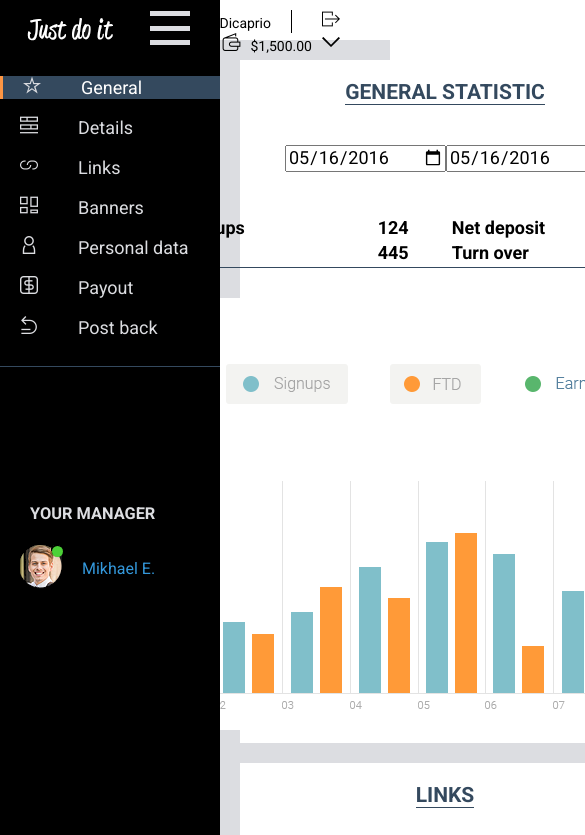
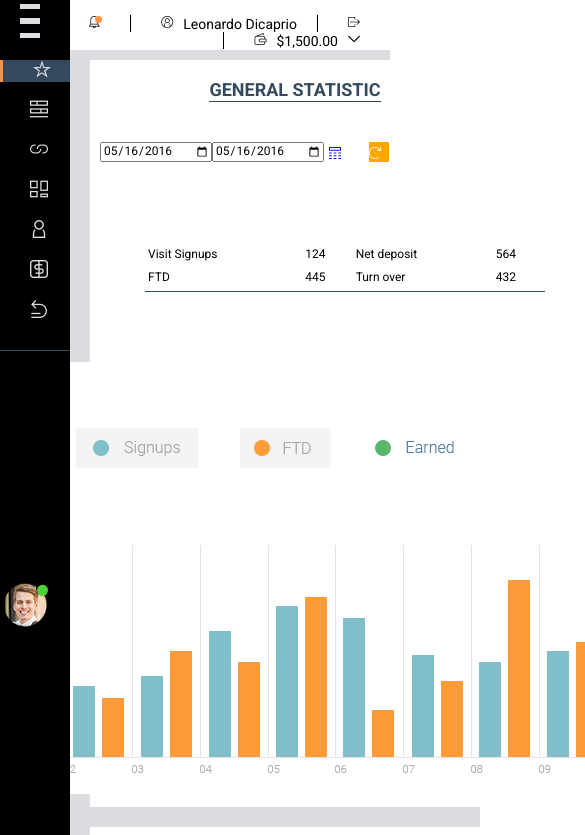
Before and after one commit to jacekkacki/solo-project-1, a website: page src/index.html in a window 390 px wide. Shown: the top 835 px of the page, 585 px wide, since content can reach past the window. Drawn offline with nearby package versions, Linux system fonts and the light colour scheme; files that its build step writes are made by us from their sources.

Commit message:
add mobile resposibility

```diff
--- a/src/index.html
+++ b/src/index.html
@@ -94,7 +94,7 @@
             <a href="#"><span class="icon-calendar"></span></a>
             <a href="#"><span class="icon-refresh orange"></span></a>
           </div>
-          <div class="gs-tab-two">
+          <div class="general-tab flex-row">
             <table>
               <tbody>
                 <tr>
--- a/src/js/script.js
+++ b/src/js/script.js
@@ -1,9 +1,29 @@
 /* eslint-disable no-irregular-whitespace */
 'use strict';
 
+function moveTopbar(){
+  const sidebarToggled = document.querySelector('.sidebar').classList.contains('hidden');
+  const topbarElem = document.querySelector('.topbar');
+
+  if(sidebarToggled){
+    /*topbarElem.style.setProperty('display', 'block');*/
+    topbarElem.style.setProperty('position', 'left');
+    console.log('topbarElem', topbarElem);
+  }
+}
+
+/*Check width screen*/
+if(document.body.clientWidth < 768){
+  document.querySelector('.sidebar').classList.toggle('hidden');
+  document.querySelector('.main-content').classList.toggle('wide');
+}
+
+/*Toggle button hamburger*/
 document.querySelector('.hamburger').addEventListener('click', function(event) {
   event.preventDefault();
   document.querySelector('.sidebar').classList.toggle('hidden');
-  console.log('Hamburger click');
+  document.querySelector('.main-content').classList.toggle('wide');
   console.log('Twoja rozdzielczość ekranu to: ' + document.body.clientWidth + 'x' + document.body.clientHeight);
+  console.log(document.querySelector('.topbar'));
+  moveTopbar();
 });
--- a/src/sass/_layout.scss
+++ b/src/sass/_layout.scss
@@ -1,6 +1,13 @@
 /* Global */
 *, *::before, *::after {
   box-sizing: border-box;
+}
+
+/*Media*/
+@mixin mobile {
+  @media (max-width: 768px) {
+    @content;
+  }
 }
 
 html {
@@ -20,29 +27,39 @@ body {
 }
 
 .main-content {
-  width: 100wh;
   margin: 60px 20px 20px 240px;
   background-color: $basic-color;
+
+  @include mobile {
+    margin: 70px 20px 20px 90px;
+  }
 }
 
 .flex-row {
   display: flex;
   width: 100%;
   flex-direction: row;
+
+  @include mobile {
+    margin-bottom: 40px;
+    flex-direction: column;
+    margin-left: 90px;
+    font-size: $mobile-font-size;
+    justify-items: left;
+  }
 }
 
 .flex-column {
   display: flex;
   width: 100%;
   flex-direction: column;
-}
 
-hr {
-  color: $grey-color;
-}
-
-.subpage-off {
-  display: none;
+  @include mobile {
+    margin-bottom: 40px;
+    margin-left: 0px;
+    font-size: $mobile-font-size;
+    justify-items: left;
+  }
 }
 
 .col-1 {flex: 8.333%;}
--- a/src/sass/_variables.scss
+++ b/src/sass/_variables.scss
@@ -8,6 +8,7 @@ $basic-color: #dcdde1;
 $light-color: white;
 
 /* Font sizes */
+$mobile-font-size: 12px;
 $paragraph-font-size: 16px;
 $basic-font-size: 18px;
 
--- a/src/sass/components/_manager.scss
+++ b/src/sass/components/_manager.scss
@@ -1,8 +1,13 @@
 .sidebar .managers {
   position: absolute;
-  top: 65%;
-  transform: translateY(-65%);
+  top: 60%;
+  transform: translateY(-60%);
   padding-left: 10px;
+
+  @include mobile {
+    top: 65%;
+    transform: translateY(65%);
+  }
 
   .manager-title h3 {
     margin: 20px 0 0 20px;
--- a/src/sass/sections/_general-content.scss
+++ b/src/sass/sections/_general-content.scss
@@ -2,6 +2,11 @@
   flex: 1;
   background-color: $light-color;
   margin-bottom: 20px;
+}
+
+.main-content.wide {
+  margin: 60px 20px 20px 90px;
+  transition: $transition;
 }
 
 .general-statistic .date-value {
@@ -12,10 +17,21 @@
   font-size: $basic-font-size;
   font-weight: $font-weight-semi-bold;
 
+  @include mobile {
+    font-size: $mobile-font-size;
+    width: 200px;
+    flex-direction: row;
+    margin-left: 10px;
+  }
+
   .icon-calendar:before {
     content: '\0048';
     font-size: $basic-font-size;
     margin-top: 5px;
+
+    @include mobile {
+      font-size: $mobile-font-size;
+    }
   }
 
   .orange {
@@ -27,17 +43,26 @@
     font-size: $basic-font-size;
     color: $light-color;
     margin-top: 5px;
+
+    @include mobile {
+      font-size: $mobile-font-size;
+    }
   }
 
   span {
     display: block;
     width: 30px;
     height: 30px;
-    margin: 0 10px 0 5px;
+    margin: 0 15px 0 5px;
+
+    @include mobile {
+      width: 20px;
+      height: 20px;
+    }
   }
 }
 
-.general-statistic .gs-tab-two table {
+.general-statistic .general-tab table {
   height: 50px;
   width: 600px;
   border-bottom: 1px solid $grey-color;
@@ -45,6 +70,14 @@
   margin: 30px auto;
   font-size: $basic-font-size;
   font-weight: $font-weight-semi-bold;
+
+  @include mobile {
+    width: 400px;
+    font-size: $mobile-font-size;
+    font-weight: $font-weight-light;
+    margin: 30px 10px;
+    justify-items: left;
+  }
 
   .forty td {
     width: 40%;
@@ -65,11 +98,19 @@
   content: '\004c';
   font-size: $basic-font-size;
   color: $notification-color;
+
+  @include mobile {
+    font-size: $mobile-font-size;
+  }
 }
 
 .general-links .link-icons .icon-trash:before {
   content: '\005a';
   font-size: $basic-font-size;
+
+  @include mobile {
+    font-size: $mobile-font-size;
+  }
 }
 
 .general-links .flex-row {
@@ -90,24 +131,46 @@
       opacity: 1;
     }
   }
+
+  @include mobile {
+    flex-direction: row;
+    margin-bottom: 40px;
+    max-width: 290px;
+    margin-left: 10px;
+    font-size: $mobile-font-size;
+    justify-items: left;
+  }
 }
 
 .flex-row .link-name {
   flex: 1;
   max-width: 200px;
   text-align: left;
+
+  @include mobile {
+    max-width: 90px;
+  }
 }
 
 .flex-row .link-addres {
   flex: 1;
   max-width: 250px;
   text-align: left;
+
+  @include mobile {
+    max-width: 100px;
+  }
 }
 
 .flex-row .link-icons {
   flex: 1;
   max-width: 100px;
   text-align: left;
+
+  @include mobile {
+    max-width: 100px;
+    margin-left: 10px;
+  }
 
   span {
     font-size: $basic-font-size;
--- a/src/sass/sections/_sidebar.scss
+++ b/src/sass/sections/_sidebar.scss
@@ -1,9 +1,38 @@
 .sidebar {
-  flex: 250px;
+  flex: 220px;
   background: $dark-color;
   height: 100vh;
   width: 220px;
   position: fixed;
+  order: 1;
+}
+
+/*Hidden sidebar elements*/
+.sidebar.hidden {
+  width: 70px;
+  transition: $transition;
+}
+
+.hidden .logo,
+.hidden .sidebar-subpages,
+.hidden .manager-title,
+.hidden .manager-name {
+  display: none;
+  transition: $transition;
+}
+
+.hidden .manager-foto,
+.hidden .green-dot {
+  margin-left: -15px;
+  transition: $transition;
+}
+
+.hidden .hamburger {
+  left: 0;
+  bottom: 0;
+  margin-top: 20px;
+  margin-right: 10px;
+  transition: $transition;
 }
 
 .sidebar .sidebar-logo {
@@ -75,9 +104,3 @@
   margin: 10px 20px;
   align-items: center;
 }
-
-/*.sidebar .sidebar-menu .subpages .sidebar-link.active {
-  color: $light-color;
-  background-color: $grey-color;
-  border-left: 3px solid $notification-color;
-}*/
--- a/src/sass/sections/_topbar.scss
+++ b/src/sass/sections/_topbar.scss
@@ -5,6 +5,17 @@
   width: 100%;
   height: 40px;
   background-color: $light-color;
+  order: 2;
+
+  @include mobile {
+    margin: 0 10px;
+    padding: 15px 10px 0 0;
+    height: 50px;
+  }
+
+  span {
+    display: block;
+  }
 
   ul {
     list-style-type: none;
@@ -18,7 +29,7 @@
 
       a {
         text-decoration: none;
-        display: inline-block;
+        display: inline-flex;
         padding-left: 20px;
         padding-right: 20px;
         color: $dark-color;
@@ -27,10 +38,20 @@
   }
 }
 
+ul li a {
+  @include mobile {
+    padding: 0 10px;
+  }
+}
+
 .topbar [class*='icon-'] {
   font-size: $basic-font-size;
   margin: 0 10px;
   color: $dark-color;
+
+  @include mobile {
+    font-size: $mobile-font-size;
+  }
 }
 
 .notification {
@@ -45,4 +66,10 @@
   height: 10px;
   width: 10px;
   border-radius: 50%;
+
+  @include mobile {
+    right: 28px;
+    height: 7px;
+    width: 7px;
+  }
 }
```
